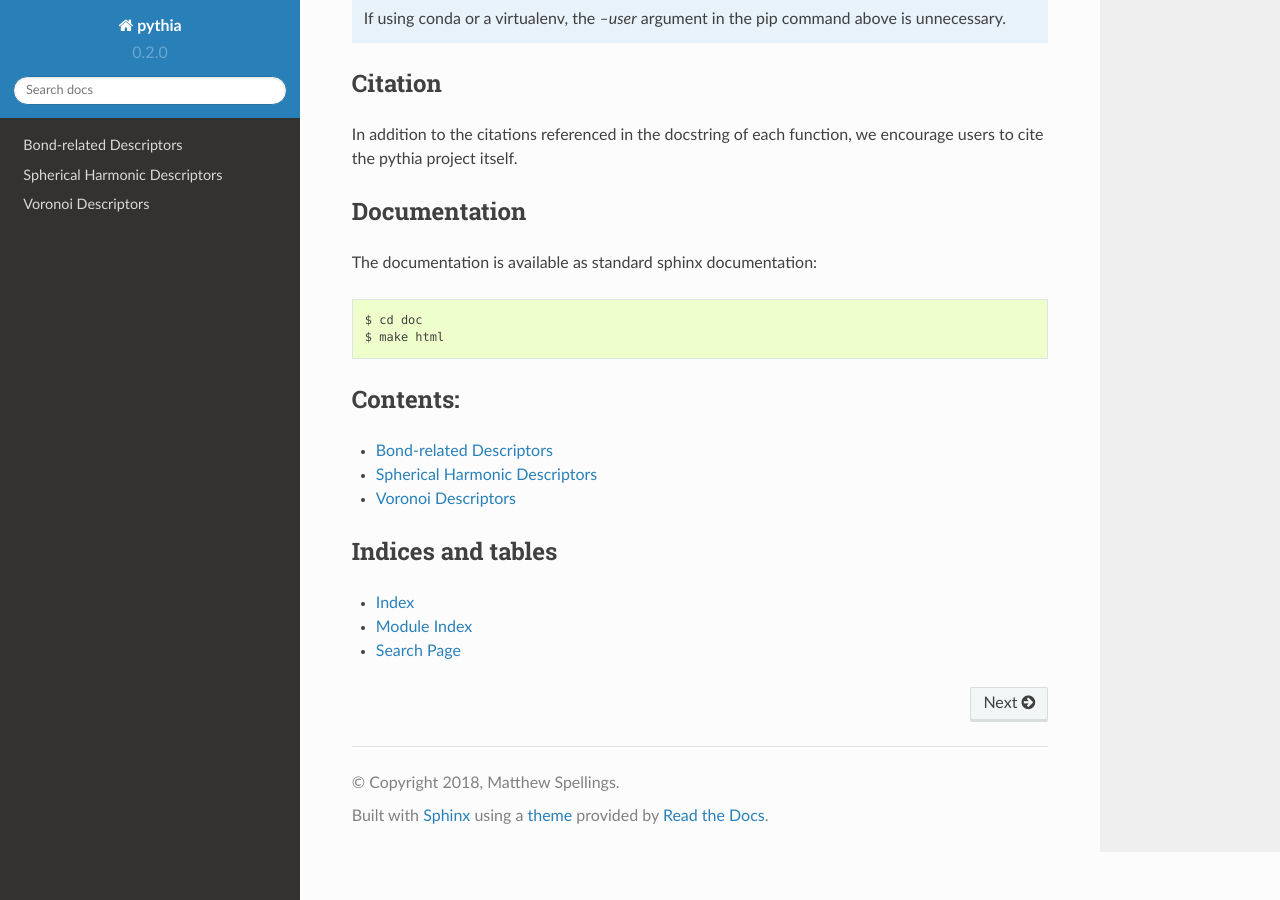
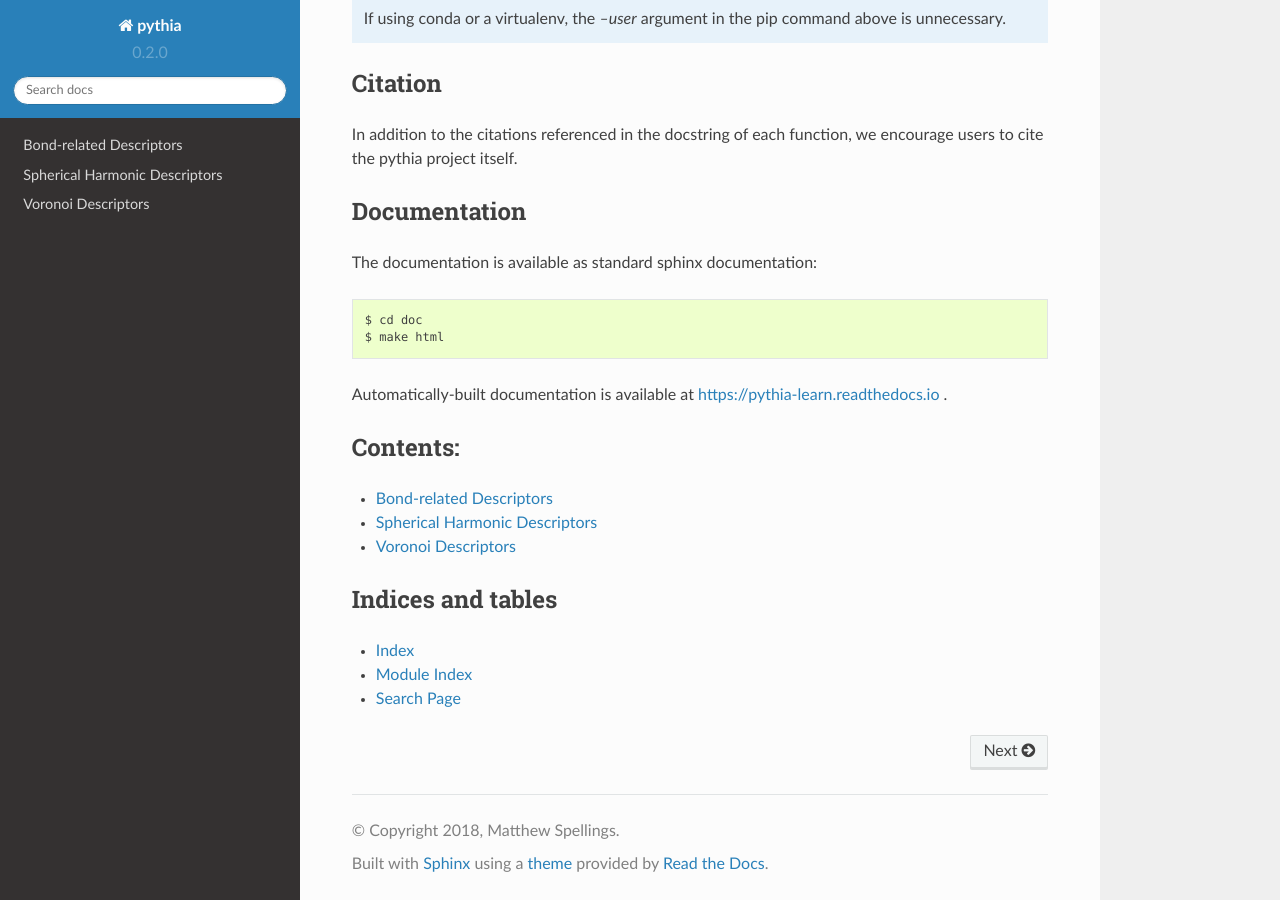
Before and after one commit to glotzerlab/pythia, a Sphinx documentation site: the page built from doc/source/index.rst, in a window 1280 px wide and 900 px high, scrolled down 585 px. Built offline with Sphinx 7.4.7 and the Read the Docs theme 2.0.0, drawn with Linux system fonts in a browser that asks for light colours.

Commit message:
Add links to RTD documentation

```diff
--- a/doc/source/index.rst
+++ b/doc/source/index.rst
@@ -39,6 +39,9 @@ The documentation is available as standard sphinx documentation::
   $ cd doc
   $ make html
 
+Automatically-built documentation is available at
+https://pythia-learn.readthedocs.io .
+
 Contents:
 =========
 
--- a/setup.py
+++ b/setup.py
@@ -21,6 +21,7 @@ setup(name='pythia-learn',
       package_dir={'pythia': 'pythia'},
       packages=['pythia'],
       project_urls={
+          'Documentation': 'http://pythia-learn.readthedocs.io/',
           'Source': 'https://bitbucket.org/glotzer/pythia'
       },
       python_requires='>=3',
```
